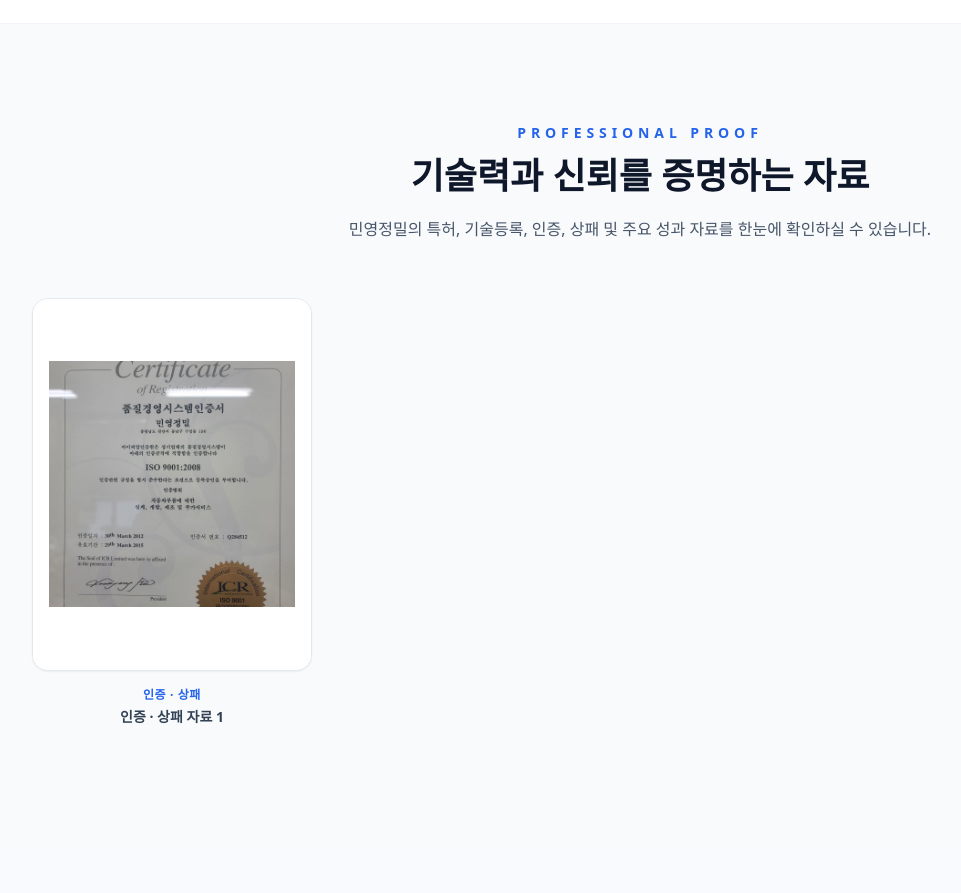
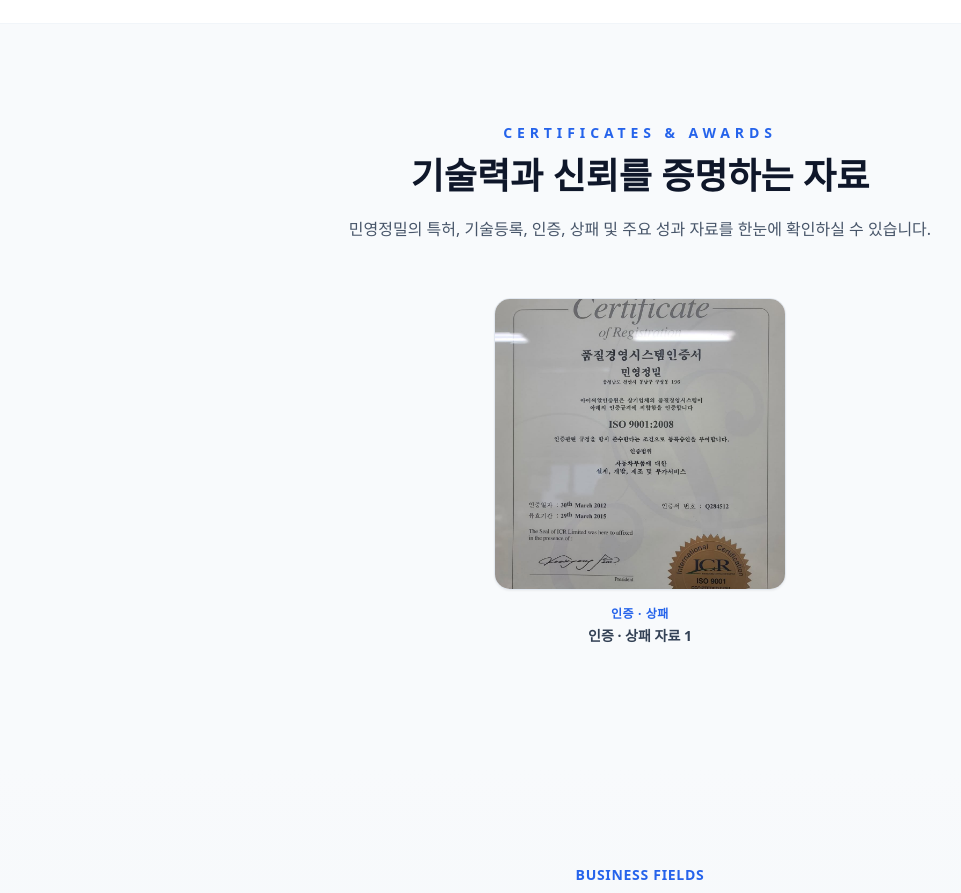
Before and after one commit to noajun1210-hub/min-young-precision, a React (Vite) app: page / in a window 1280 px wide. Shown: the part 1580-2473 px from the top of the page, without its empty margins (0-961 px from the left). Built offline with nearby package versions, Linux system fonts and the light colour scheme; the HTML template or start-up script is replaced by a standard one.

Commit message:
Update Achievements.tsx

```diff
--- a/src/components/Achievements.tsx
+++ b/src/components/Achievements.tsx
@@ -17,7 +17,7 @@ export default function Achievements() {
       <div className="max-w-7xl mx-auto px-4 sm:px-6 lg:px-8">
         <div className="text-center mb-14">
           <span className="text-brand-blue font-bold uppercase tracking-[0.35em] text-xs md:text-sm">
-            Professional Proof
+            CERTIFICATES & AWARDS
           </span>
 
           <h2 className="text-3xl md:text-4xl font-bold text-slate-900 mt-3">
@@ -30,23 +30,26 @@ export default function Achievements() {
         </div>
 
         {allImages.length > 0 ? (
-          <div className="grid grid-cols-1 sm:grid-cols-2 lg:grid-cols-4 gap-8">
+          <div className="relative">
+            <div
+              className={`flex gap-8 overflow-x-auto pb-6 ${
+                allImages.length <= 4 ? 'lg:justify-center' : 'lg:justify-start'
+              }`}
+            >
               {allImages.map((item, index) => (
                 <a
                   key={`${item.image}-${index}`}
                   href={item.image}
                   target="_blank"
                   rel="noreferrer"
-                className="group block text-center"
+                  className="group block min-w-[260px] max-w-[260px] text-center sm:min-w-[280px] sm:max-w-[280px] lg:min-w-[292px] lg:max-w-[292px]"
                 >
                   <div className="overflow-hidden rounded-2xl border border-slate-200 bg-white shadow-sm transition-all duration-300 group-hover:-translate-y-1 group-hover:shadow-xl">
-                  <div className="aspect-[3/4] bg-white p-4">
                     <img
                       src={item.image}
                       alt={`${item.category} 이미지 ${index + 1}`}
-                      className="h-full w-full object-contain"
+                      className="block w-full object-contain"
                     />
-                  </div>
                   </div>
 
                   <div className="mt-4">
@@ -60,6 +63,13 @@ export default function Achievements() {
                   </div>
                 </a>
               ))}
+            </div>
+
+            {allImages.length > 4 && (
+              <p className="mt-2 text-center text-xs font-medium text-slate-400">
+                좌우로 스크롤하여 모든 자료를 확인할 수 있습니다.
+              </p>
+            )}
           </div>
         ) : (
           <div className="flex min-h-[320px] items-center justify-center rounded-3xl border border-dashed border-slate-300 bg-white text-center">
```
Lines whose indentation alone changed are shown as unchanged.
